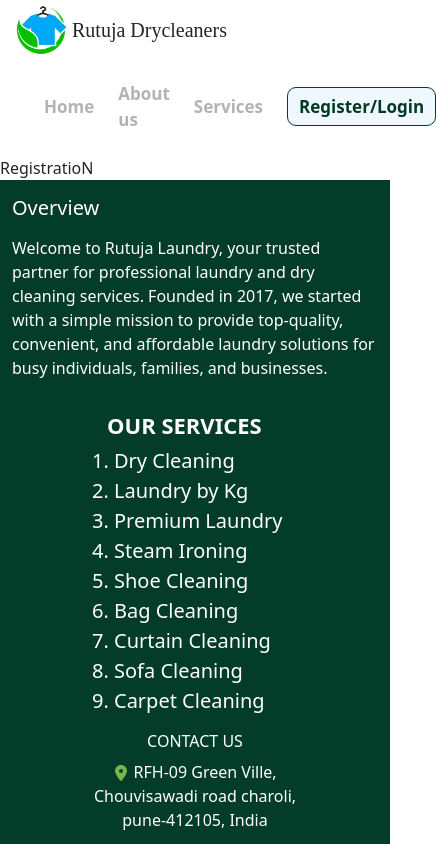
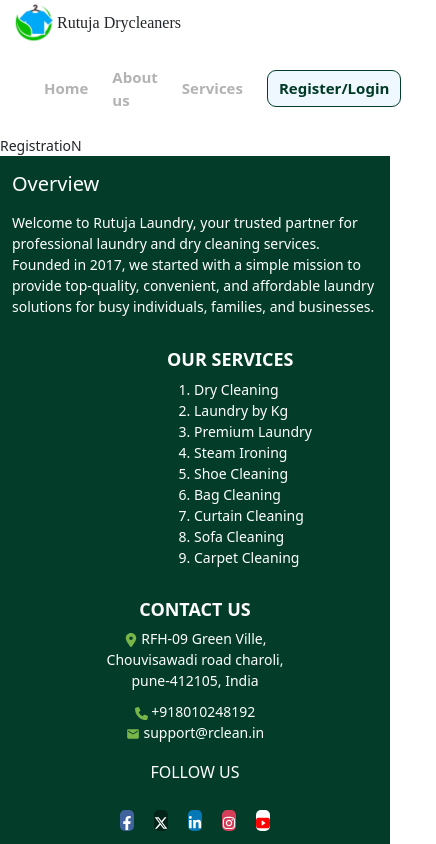
Before and after one commit to aniket8010/Laundry-Management-system, a React (Create React App) app: page /registration in a window 390 px wide. Shown: the top 844 px of the page, 436 px wide, since content can reach past the window. Built offline with nearby package versions, Linux system fonts and the light colour scheme.

Commit message:
responsive

```diff
--- a/src/Header.css
+++ b/src/Header.css
@@ -41,3 +41,18 @@
     color: White;
 
 }
+
+@media (max-width: 480px) {
+
+    body { font-size: 14px; }
+    .logo  img{
+        height: 45px;
+        width: 45px;
+    }
+    .logo h5{
+       font-size: 16px;
+    }
+    .h_right ul a{
+        font-size: 15px;
+    }
+}
--- a/src/pages/Aboutus/Aboutus.css
+++ b/src/pages/Aboutus/Aboutus.css
@@ -7,11 +7,21 @@
 margin: auto;
 }
 
-@media only screen and (max-width:400px){
+/* Responsive */
+@media only screen and (max-width:480px){
+   .container .para1 p{
+      font-size: 14px;
+
+   }
+   .container h3{
+      font-size: 20px;
+   }
+   .container .a_img {
+      height: 100%;
+      width: 100%;
+   }
    .container .a_img img{
-      border-radius: 20px;
-      padding: 10px;
-      width: 400px;
-      height: 400px;
+      height: 100%;
+      width: 100%;
    }
 }
--- a/src/pages/Aboutus/Aboutus.js
+++ b/src/pages/Aboutus/Aboutus.js
@@ -8,21 +8,23 @@
         <img src="" alt="" />
       </div>
       <div className="container ">
-        <div style={{lineHeight:"0px"}} className="m-0,p-0">
+        <div className="m-0,p-0">
           <h3
             className="justify-content-center d-flex"
             style={{ fontFamily: "All Round Gothic", color: "#003A25" }}
           >
             LAUNDRY BELONGS IN A LAUNDROMAT
           </h3>
-          <p className="justify-content-center d-flex">
+          <div  className="para1">
+            <p>
             An average human spends between 12000 hours of their adult life in
-            cleaning and managing their clothes. We have all grown up{" "}
+            cleaning and managing their clothes. We have all grown up
           </p>
-          <p className="justify-content-center d-flex">
+          <p>
             on a heavy dose of detergent commercials propagating the idea of
             ‘whiter the better’.
           </p>
+          </div>
         </div>
         <div className="row pt-4 m-auto">
           <div className="col-12 col-lg-5 a_img">
--- a/src/pages/Footer/Footer.css
+++ b/src/pages/Footer/Footer.css
@@ -76,15 +76,30 @@
 
 /* responsive */
 
-@media only screen and (max-width:400px){
+@media only screen and (max-width:480px){
 
         .a_right {
-           padding-left: 100px;
-           font-size: 20px;
+          margin-left: 80px;
+           font-size: 14px;
         }
         .a_right h6{
-            font-size: 22px;
+            margin-left: -20px;
+            font-size: 18px;
             font-weight: 600;
+
+        }
+
+        .contact .left_most{
+            margin-top: 15px;
+            font-size: 14px;
+        }
+        .contact .left_most h6{
+            font-size: 18px;
+            font-weight: 600;
+        }
+        .contact .right_most{
+            margin-top: 20px;
+            font-size: 14px;
 
         }
 
--- a/src/pages/Home/responsive.css
+++ b/src/pages/Home/responsive.css
@@ -1,11 +1,17 @@
-@media only screen and (max-width:400px){
+@media only screen and (max-width:480px){
 
-    .home_banner img{
+    .container .home_banner{
 
         width: 100%;
         height: 100%;
+    }
+    .container .home_banner img{
+        width: 100%;
+        height: 100%;
+        object-fit: contain;
+    }
+}
+/* @media (max-width: 480px) {
 
 
-
-    }
-}
+} */
--- a/src/pages/Services/Services.js
+++ b/src/pages/Services/Services.js
@@ -5,7 +5,7 @@
   <div style={{backgroundColor:"#F3F3F3"}} className="session">
     <div className="container">
     <div className="a_img">
-    <img src="./images/img1.webp" alt="" />
+    {/* <img src="./images/img1.webp" alt="" /> */}
    </div>
    <h1>All Services</h1>
     </div>
```
Also changed, not shown: src/pages/Footer/Footer.js (line endings or trailing spaces), 1 other file (tests, documents, lock files or other folders).
